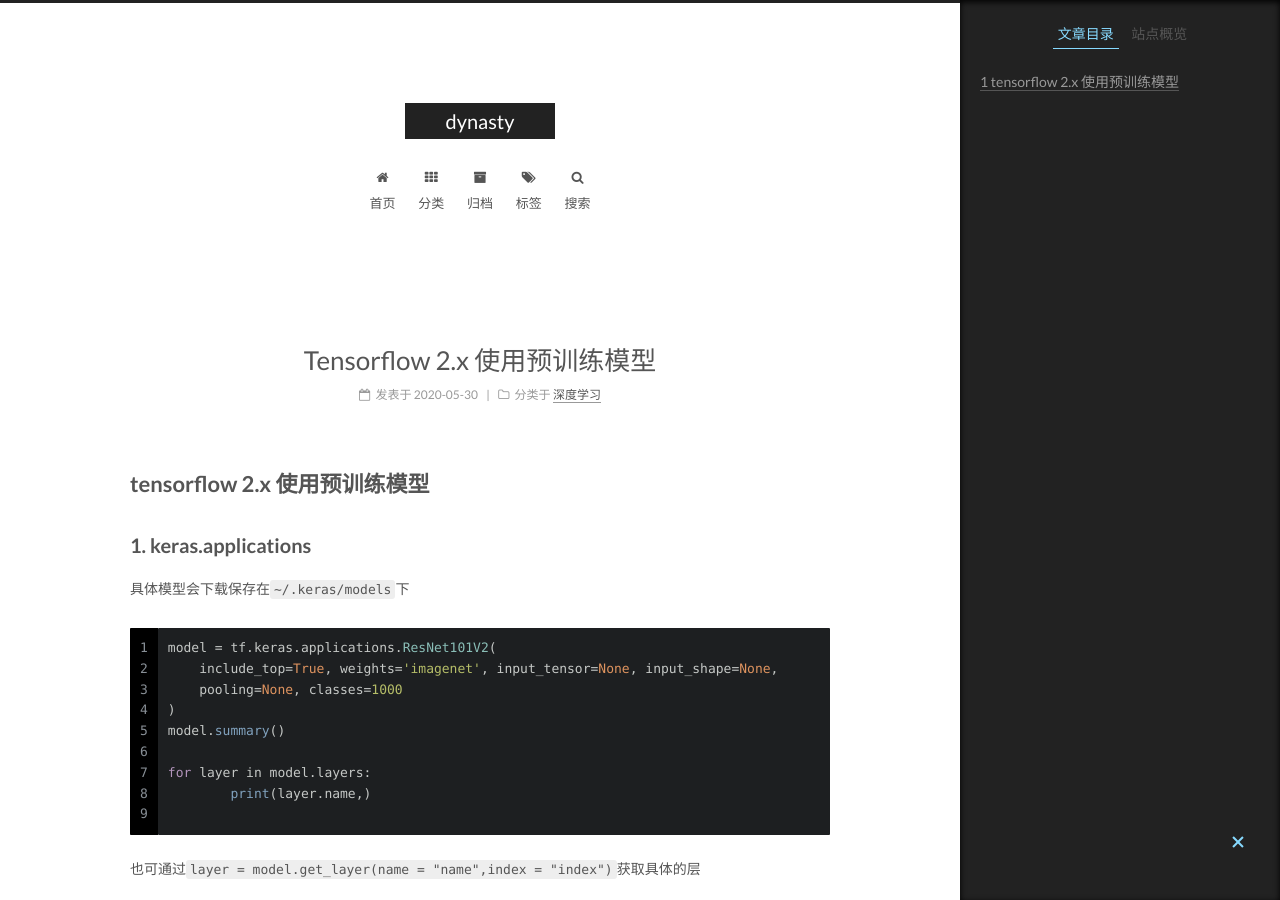
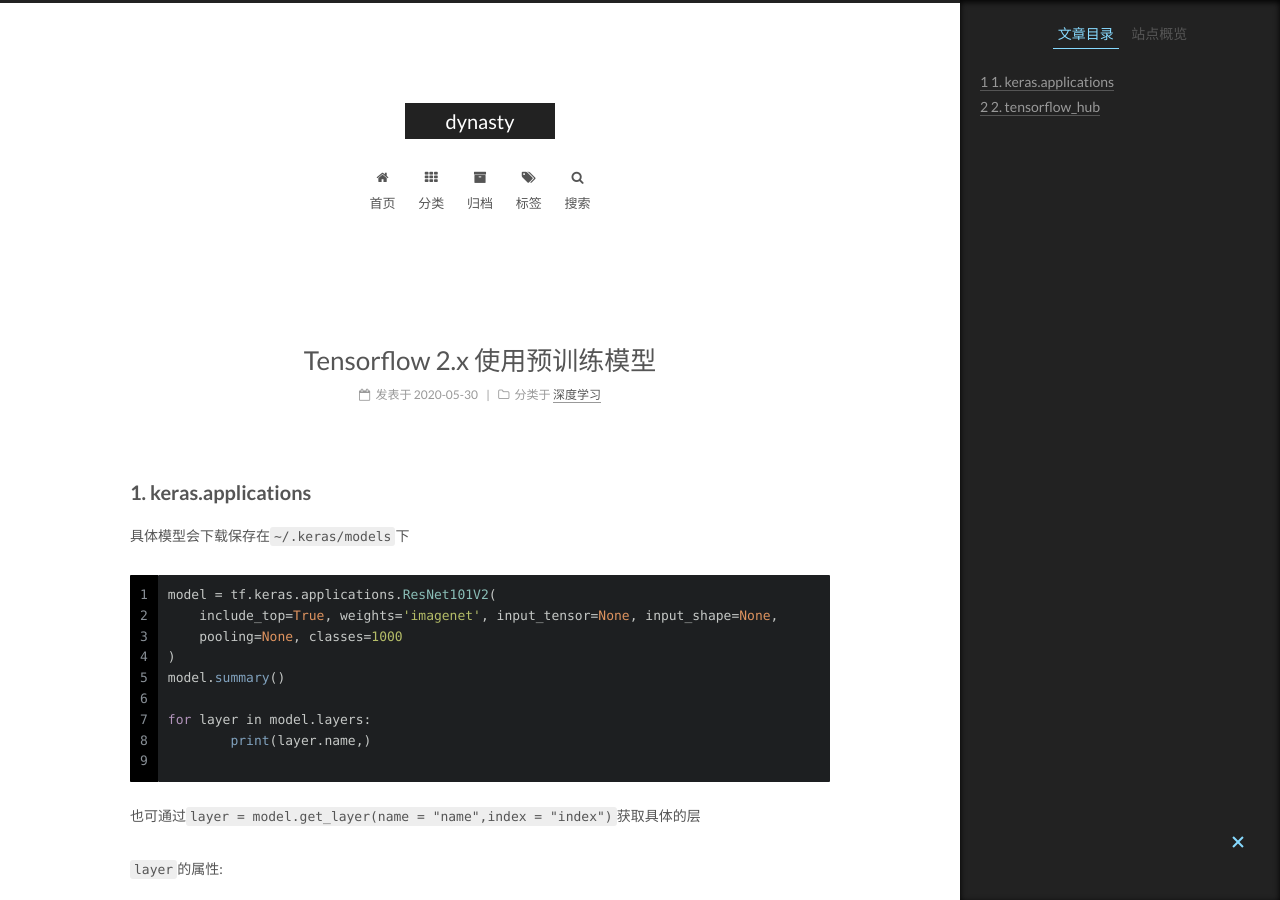
Before and after one commit to dynasty0/dynasty0.github.io, a Jekyll site: the page built from _posts/2020-05-30-tensorflow 2.x 使用预训练模型.md, in a window 1280 px wide and 900 px high. Built offline with Jekyll 4.4.1, drawn with Linux system fonts in a browser that asks for light colours.

Commit message:
Update 2020-05-30-tensorflow 2.x 使用预训练模型.md

```diff
--- a/_posts/2020-05-30-tensorflow 2.x 使用预训练模型.md
+++ b/_posts/2020-05-30-tensorflow 2.x 使用预训练模型.md
@@ -3,7 +3,7 @@ tags: tensorflow
 categories: 深度学习
 ---
 
-# tensorflow 2.x 使用预训练模型
+
 
 
 
```
